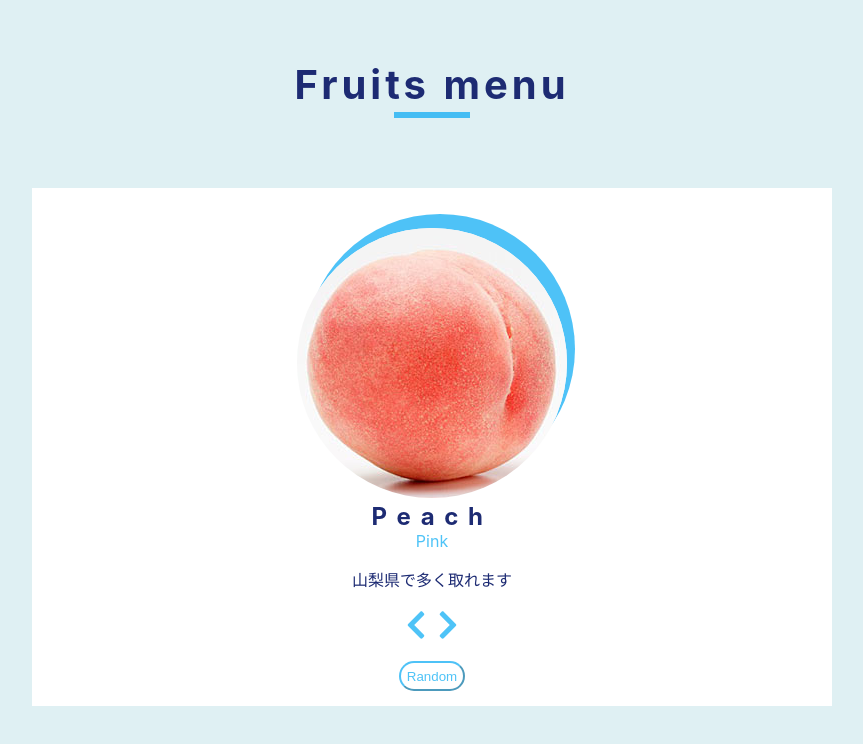
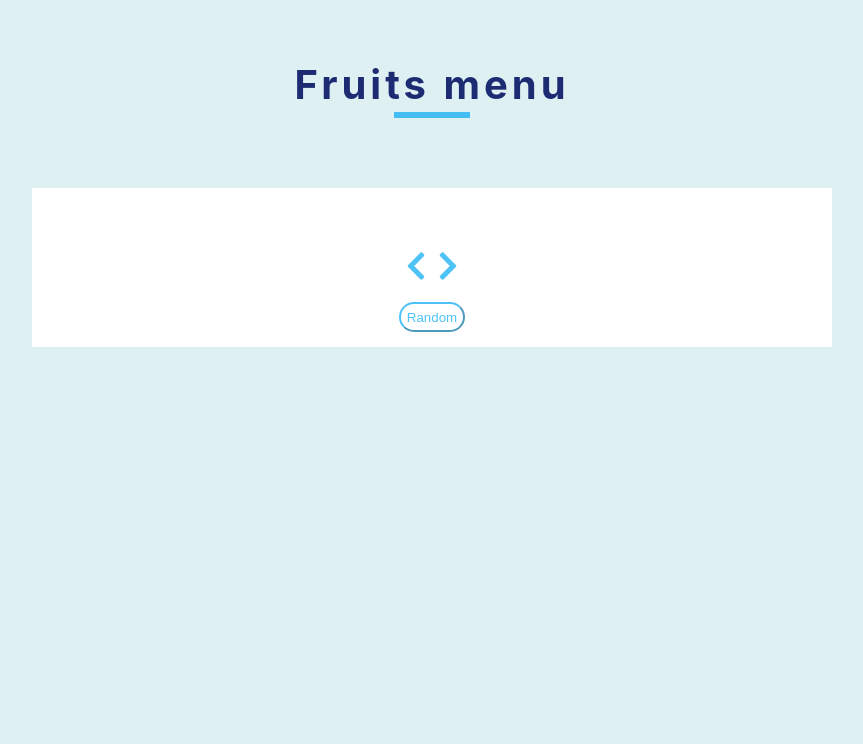
Before and after one commit to r-shirasu/carousel_React_practice, a React (Create React App) app: page / in a window 1280 px wide. Shown: the top 744 px of the page, without its empty margins (208-1071 px from the left). Built offline with nearby package versions, Linux system fonts and the light colour scheme.

Commit message:
Fruits.jsをリセット

```diff
--- a/src/Fruits.js
+++ b/src/Fruits.js
@@ -9,49 +9,25 @@ import { faChevronLeft } from "@fortawesome/free-solid-svg-icons";
 import { FontAwesomeIcon } from "@fortawesome/react-fontawesome";
 
 export const Fruits = () => {
-  const [count, setCount] = useState(0);
-
-  const increase = () => {
-    if (count >= fruitsData.length - 1) {
-      setCount(0);
-    } else {
-      setCount(count + 1);
-    }
-  };
-
-  const decrease = () => {
-    if (count === 0) {
-      setCount(fruitsData.length - 1);
-    } else {
-      setCount(count - 1);
-    }
-  };
-
-  const randomEvent = () => {
-    setCount(Math.floor(Math.random() * fruitsData.length));
-  };
-
   return (
     <div className="review">
       <div className="img-container">
-        <img src={fruitsData[count].img} alt={fruitsData[count].alt}></img>
-        <h4 className="fruits">{fruitsData[count].fruitsName}</h4>
-        <p className="color">{fruitsData[count].color}</p>
-        <p className="info">{fruitsData[count].text}</p>
+        <img></img>
+        <h4 className="fruits"></h4>
+        <p className="color"></p>
+        <p className="info"></p>
       </div>
       <div className="button-container">
         <button className="prev-btn">
-          <FontAwesomeIcon icon={faChevronLeft} onClick={decrease} />
+          <FontAwesomeIcon icon={faChevronLeft} />
         </button>
         <button className="next-btn">
-          <FontAwesomeIcon icon={faChevronRight} onClick={increase} />
+          <FontAwesomeIcon icon={faChevronRight} />
         </button>
       </div>
 
       <div className="randombutton-container">
-        <button className="random-btn" onClick={randomEvent}>
-          Random
-        </button>
+        <button className="random-btn">Random</button>
       </div>
     </div>
   );
```
